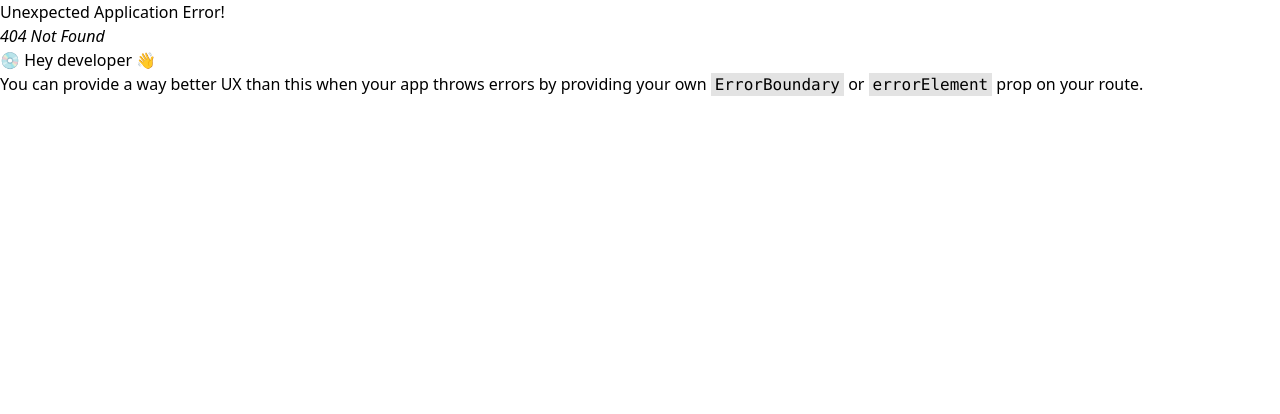
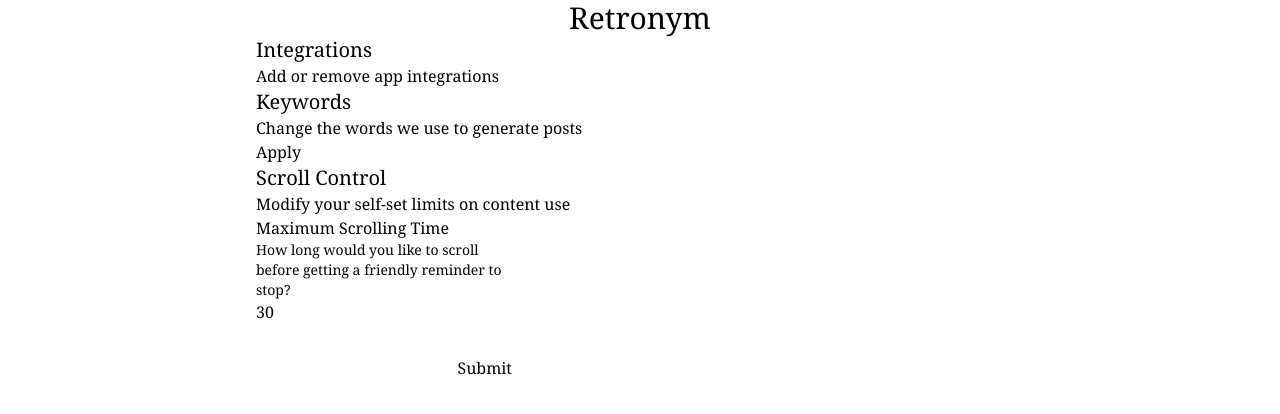
Before and after one commit to julian-george/retronym, a React (Create React App) app: page /preferences in a window 1280 px wide. Before the commit this address had no page. Shown: the top 414 px of the page. Built offline with nearby package versions, Linux system fonts and the light colour scheme.

Commit message:
prefernecnbeehskjdks

```diff
--- a/src/Navigation.tsx
+++ b/src/Navigation.tsx
@@ -4,6 +4,7 @@
 import FeedPage from "./pages/FeedPage";
 import AuthPage from "./pages/AuthPage";
 import OnboardingPage from "./pages/OnboardingPage";
+import PreferencesPage from "./pages/PreferencesPage";
 
 function Navigation() {
   const { user, tokenLoading } = useUser();
@@ -14,6 +15,7 @@
     },
     { path: "/auth", element: <AuthPage /> },
     { path: "/onboarding", element: <OnboardingPage /> },
+    { path: "/preferences", element: <PreferencesPage /> },
   ]);
   return <RouterProvider router={router} />;
 }
--- a/src/components/OAuth.tsx
+++ b/src/components/OAuth.tsx
@@ -40,6 +40,14 @@
   implemented?: boolean;
 }
 
+const bgColorClasses: { [siteName: string]: string } = {
+  twitter: "bg-twitter",
+  youtube: "bg-youtube",
+  instagram: "bg-instagram",
+  tiktok: "bg-tiktok",
+  reddit: "bg-reddit",
+};
+
 const OAuthBox: React.FC<OAuthBoxProps> = ({
   site,
   parent,
@@ -57,10 +65,7 @@
   }, [user, site]);
 
   return (
-    <div
-      className={disabled ? "bg-gray" : `bg-${site.toLowerCase()}-color`}
-      onClick={redirectUser}
-    >
+    <div className={bgColorClasses[site]} onClick={redirectUser}>
       {implemented
         ? disabled
           ? `${camelCase(site)} connected`
--- a/src/pages/FeedPage.tsx
+++ b/src/pages/FeedPage.tsx
@@ -1,22 +1,21 @@
-import React, {
-  useState,
-  Dispatch,
-  SetStateAction,
-  useCallback,
-  useEffect,
-} from "react";
-import { useNavigate } from "react-router-dom";
+import React, { useState, Dispatch, SetStateAction, useCallback } from "react";
 import { useUser } from "../context/userContext";
 import Title from "../components/Title";
 import Feed from "../components/Feed";
 import PageWrapper from "../components/PageWrapper";
 import Modal from "../components/Modal";
+import { useNavigate } from "react-router-dom";
 
 const Sidebar: React.FC<{
   isOpen: boolean;
   setIsOpen: Dispatch<SetStateAction<boolean>>;
 }> = ({ isOpen, setIsOpen }) => {
   const { logout } = useUser();
+  const navigate = useNavigate();
+  const onLogout = useCallback(() => {
+    logout();
+    navigate("auth");
+  }, []);
   return (
     <>
       <div
@@ -24,8 +23,10 @@
           isOpen ? "translate-x-0" : "-translate-x-full"
         } transition duration-200 ease-in-out`}
       >
-        <div className="flex-1"></div>
-        <button onClick={() => logout()}>Log Out</button>
+        <div className="flex-1">
+          <button onClick={() => navigate("preferences")}>Preferences</button>
+        </div>
+        <button onClick={onLogout}>Log Out</button>
       </div>
 
       {/* Overlay to close sidebar on mobile */}
@@ -47,15 +48,6 @@
   const toggleSidebar = useCallback(() => {
     setSidebarOpen((prev) => !prev);
   }, [setSidebarOpen]);
-  const navigate = useNavigate();
-
-  const { user } = useUser();
-
-  useEffect(() => {
-    if (!user) {
-      navigate("/auth");
-    }
-  }, []);
 
   return (
     <PageWrapper>
--- a/src/pages/PreferencesPage.tsx
+++ b/src/pages/PreferencesPage.tsx
@@ -1,5 +1,49 @@
+import { useCallback, useState } from "react";
 import PageWrapper from "../components/PageWrapper";
 import Title from "../components/Title";
+
+function KeywordsForm() {
+  const [keywords, setKeywords] = useState<string[]>([]);
+  const handleSubmit = useCallback(() => {}, []);
+  return (
+    <form onSubmit={handleSubmit} className="flex flex-col gap-8 w-1/3 "></form>
+  );
+}
+
+function ControlsForm() {
+  const [maxScrollingTime, setMaxScrollingTime] = useState(30);
+  const [isLoading, setIsLoading] = useState(false);
+
+  const handleMaxScrollingTimeChange = useCallback(
+    (event: React.ChangeEvent<HTMLInputElement>) => {
+      setMaxScrollingTime(parseInt(event.target.value));
+    },
+    []
+  );
+  const handleSubmit = useCallback(() => {}, []);
+  return (
+    <form onSubmit={handleSubmit} className="flex flex-col gap-8 w-1/3 ">
+      <div className="flex flex-col">
+        <label htmlFor="Scrolling Time">Maximum Scrolling Time</label>
+        <p className="text-sm">
+          How long would you like to scroll before getting a friendly reminder
+          to stop?
+        </p>
+        <input
+          id="Scrolling Time"
+          value={maxScrollingTime}
+          onChange={handleMaxScrollingTimeChange}
+          required
+          type="number"
+        />
+      </div>
+
+      <button className="text-right" type="submit" disabled={isLoading}>
+        {isLoading ? "Submitting..." : "Submit"}
+      </button>
+    </form>
+  );
+}
 
 function PreferencesPage() {
   return (
@@ -11,6 +55,24 @@
         </div>
         <div className="flex-1"></div>
       </div>
+      <div className="w-3/5 font-serif">
+        <div>
+          <h2 className="text-xl">Integrations</h2>
+          <p>Add or remove app integrations</p>
+        </div>
+        <div>
+          <h2 className="text-xl">Keywords</h2>
+          <p>Change the words we use to generate posts</p>
+          <div>
+            <button>Apply</button>
+          </div>
+        </div>
+        <div>
+          <h2 className="text-xl">Scroll Control</h2>
+          <p>Modify your self-set limits on content use</p>
+          <ControlsForm />
+        </div>
+      </div>
     </PageWrapper>
   );
 }
--- a/tailwind.config.js
+++ b/tailwind.config.js
@@ -2,6 +2,7 @@
 module.exports = {
   content: ["./src/**/*.{js,jsx,ts,tsx}"],
   theme: {
+    extend: {
       colors: {
         twitter: "#1DA1F2",
         reddit: "#FF4500",
@@ -9,7 +10,7 @@
         instagram: "#C13584",
         tiktok: "#00f2ea",
       },
-    extend: {},
+    },
   },
   plugins: [],
 };
```
Lines whose indentation alone changed are shown as unchanged.
